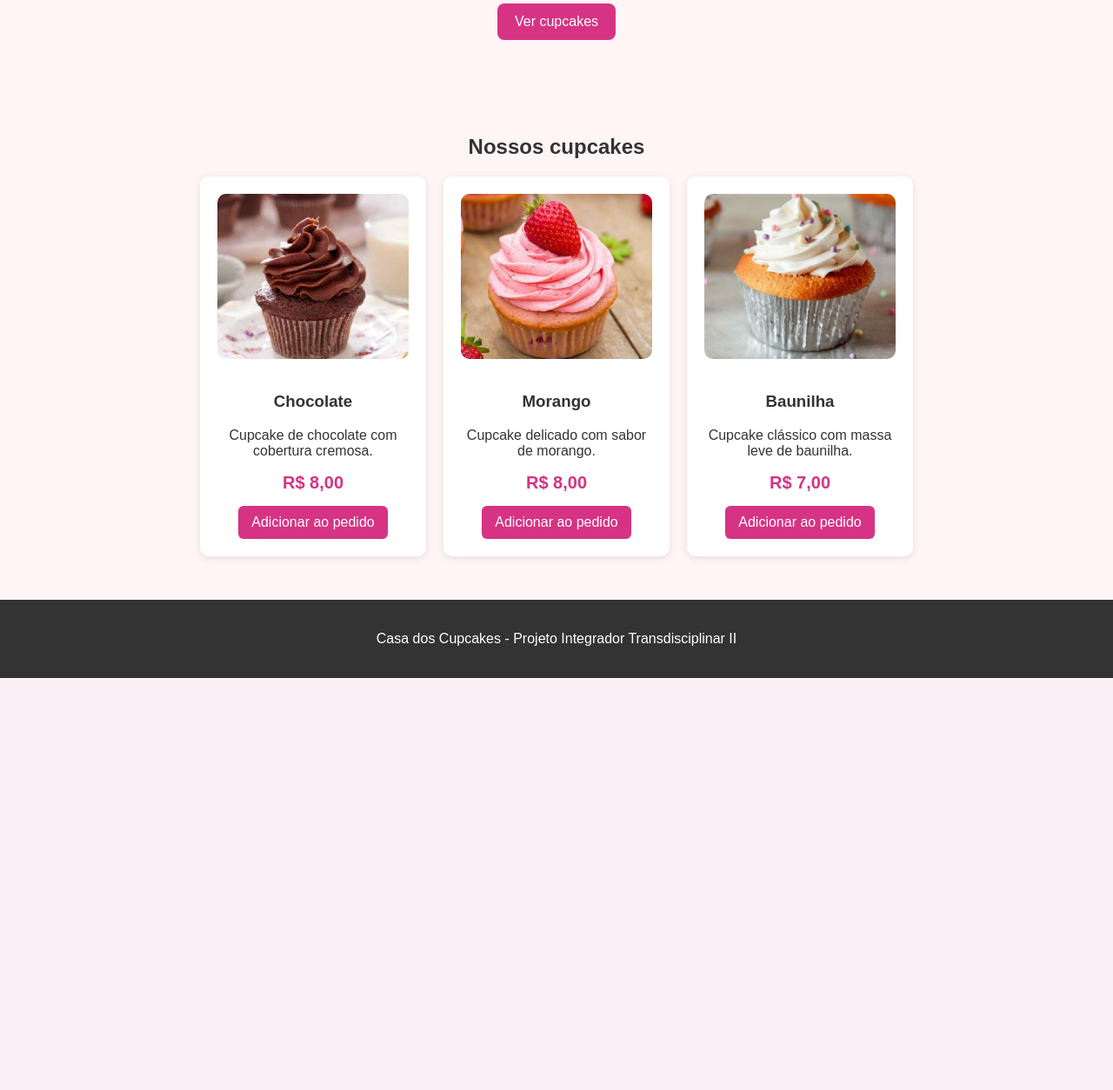
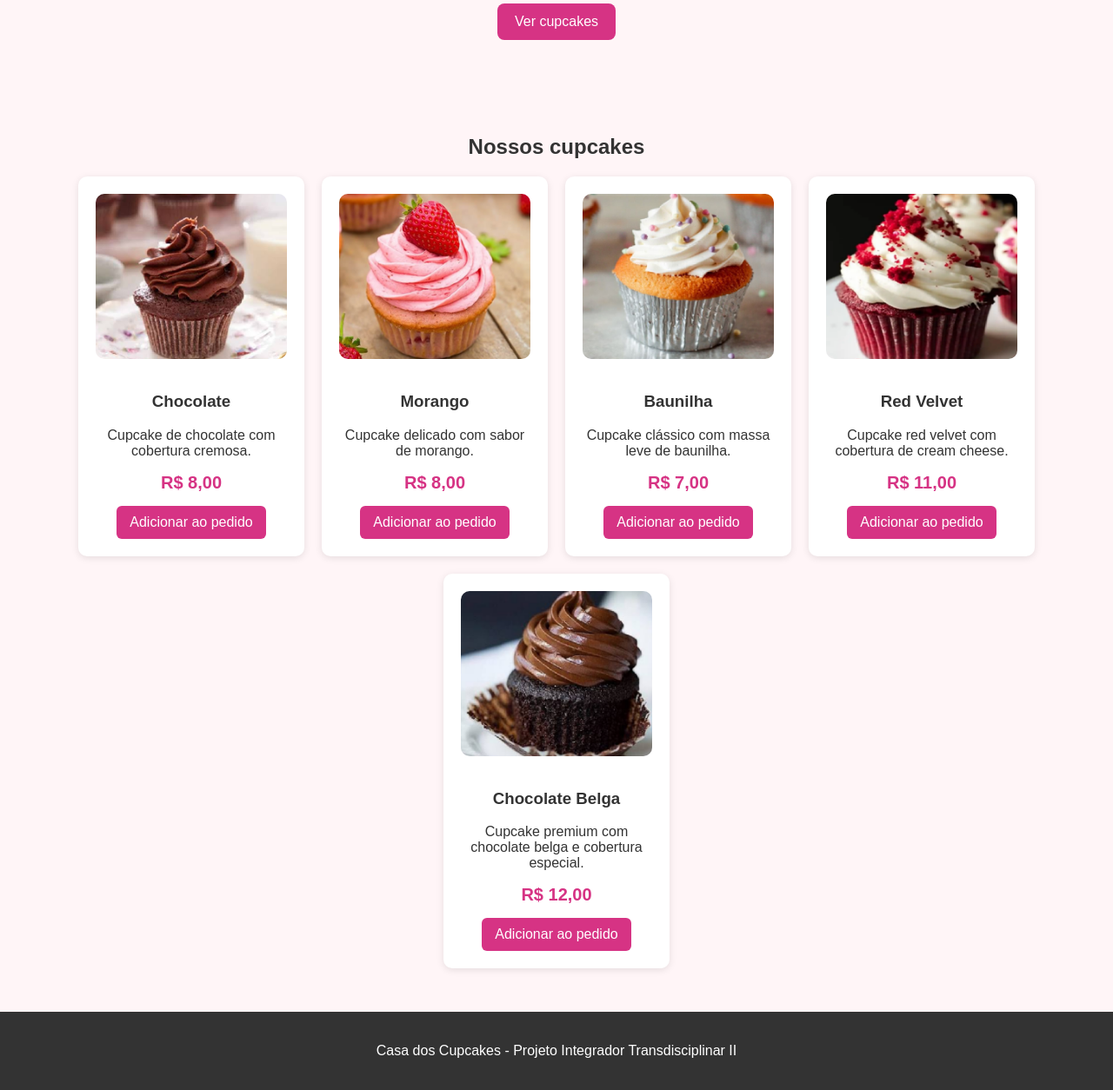
Before and after one commit to Celi0Moraes/casa-dos-cupcakes, a Flask app: page / in a window 1280 px wide. Shown: the part 296-1550 px from the top of the page at 87% size. Before the commit the page ends 1076 px from the top, so only its background shows below. Run offline with Flask 3, Linux system fonts and the light colour scheme.

Commit message:
Adiciona novos cupcakes e melhora catálogo dinâmico

```diff
--- a/app.py
+++ b/app.py
@@ -2,9 +2,51 @@ from flask import Flask, render_template
 
 app = Flask(__name__)
 
+cupcakes = [
+    {
+        "id": 1,
+        "nome": "Chocolate",
+        "descricao": "Cupcake de chocolate com cobertura cremosa.",
+        "preco": "R$ 8,00",
+        "imagem": "images/chocolate.png"
+    },
+    {
+        "id": 2,
+        "nome": "Morango",
+        "descricao": "Cupcake delicado com sabor de morango.",
+        "preco": "R$ 8,00",
+        "imagem": "images/morango.png"
+    },
+    {
+        "id": 3,
+        "nome": "Baunilha",
+        "descricao": "Cupcake clássico com massa leve de baunilha.",
+        "preco": "R$ 7,00",
+        "imagem": "images/baunilha.png"
+    },
+    {
+    "id": 4,
+    "nome": "Red Velvet",
+    "descricao": "Cupcake red velvet com cobertura de cream cheese.",
+    "preco": "R$ 11,00",
+    "imagem": "images/redvelvet.png"
+    },
+    {
+    "id": 5,
+        "nome": "Chocolate Belga",
+        "descricao": "Cupcake premium com chocolate belga e cobertura especial.",
+        "preco": "R$ 12,00",
+        "imagem": "images/chocolatebelga.png"
+    },
+]
+
 @app.route("/")
 def inicio():
-    return render_template("index.html")
+
+    return render_template(
+        "index.html",
+        cupcakes=cupcakes
+    )
 
 if __name__ == "__main__":
     app.run(debug=True)
--- a/templates/index.html
+++ b/templates/index.html
@@ -34,39 +34,33 @@
         </section>
 
         <section class="destaques">
-            <h2>Nossos cupcakes</h2>
+    <h2>Nossos cupcakes</h2>
 
-            <div class="produtos">
+    <div class="produtos">
 
-                <article class="produto">
-                    <img src="{{ url_for('static', filename='images/chocolate.png') }}" alt="Cupcake de Chocolate">
+        {% for cupcake in cupcakes %}
 
-                    <h3>Chocolate</h3>
-                    <p>Cupcake de chocolate com cobertura cremosa.</p>
-                    <span class="preco">R$ 8,00</span>
-                    <a href="#" class="botao-produto">Adicionar ao pedido</a>
-                </article>
+        <article class="produto">
 
-                <article class="produto">
-                    <img src="{{ url_for('static', filename='images/morango.png') }}" alt="Cupcake de Morango">
+            <img src="{{ url_for('static', filename=cupcake.imagem) }}"
+                 alt="{{ cupcake.nome }}">
 
-                    <h3>Morango</h3>
-                    <p>Cupcake delicado com sabor de morango.</p>
-                    <span class="preco">R$ 8,00</span>
-                    <a href="#" class="botao-produto">Adicionar ao pedido</a>
-                </article>
+            <h3>{{ cupcake.nome }}</h3>
 
-                <article class="produto">
-                    <img src="{{ url_for('static', filename='images/baunilha.png') }}" alt="Cupcake de Baunilha">
+            <p>{{ cupcake.descricao }}</p>
 
-                    <h3>Baunilha</h3>
-                    <p>Cupcake clássico com massa leve de baunilha.</p>
-                    <span class="preco">R$ 7,00</span>
-                    <a href="#" class="botao-produto">Adicionar ao pedido</a>
-                </article>
+            <span class="preco">{{ cupcake.preco }}</span>
 
-            </div>
-        </section>
+            <a href="#" class="botao-produto">
+                Adicionar ao pedido
+            </a>
+
+        </article>
+
+        {% endfor %}
+
+    </div>
+</section>
 
     </main>
 
```
Also changed, not shown: static/images/chocolatebelga.png (added), static/images/redvelvet.png (added).
